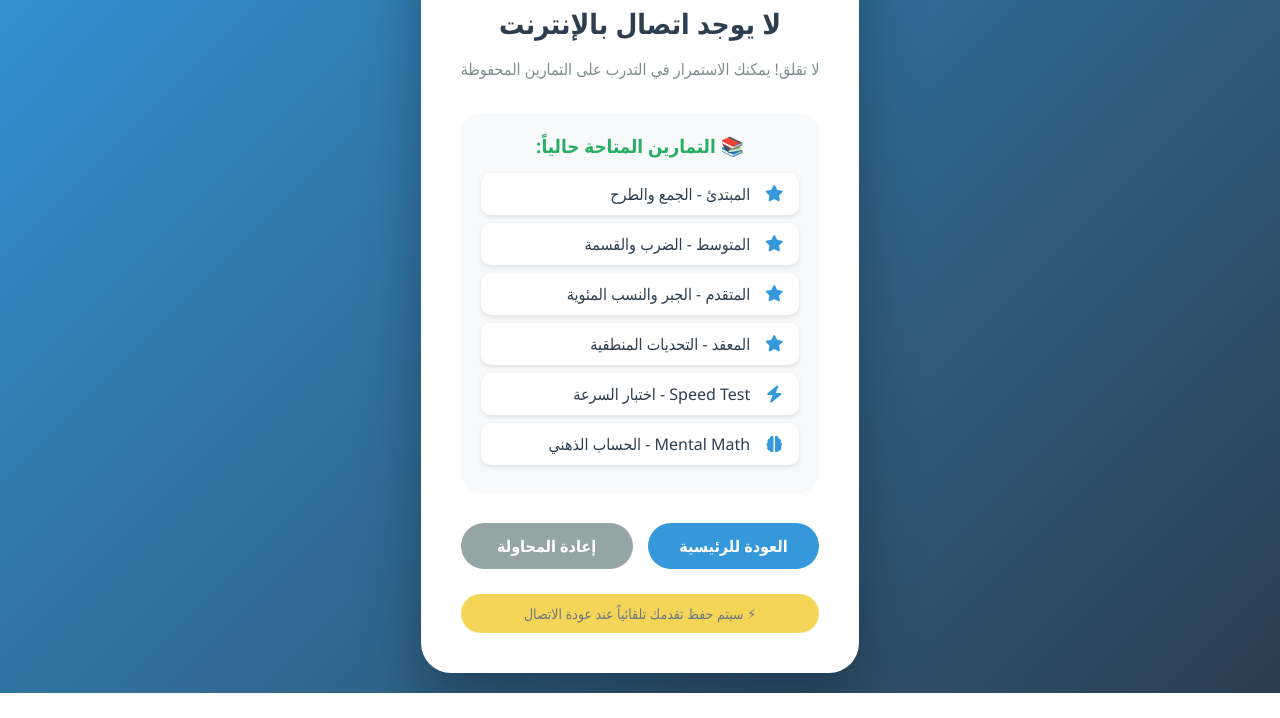
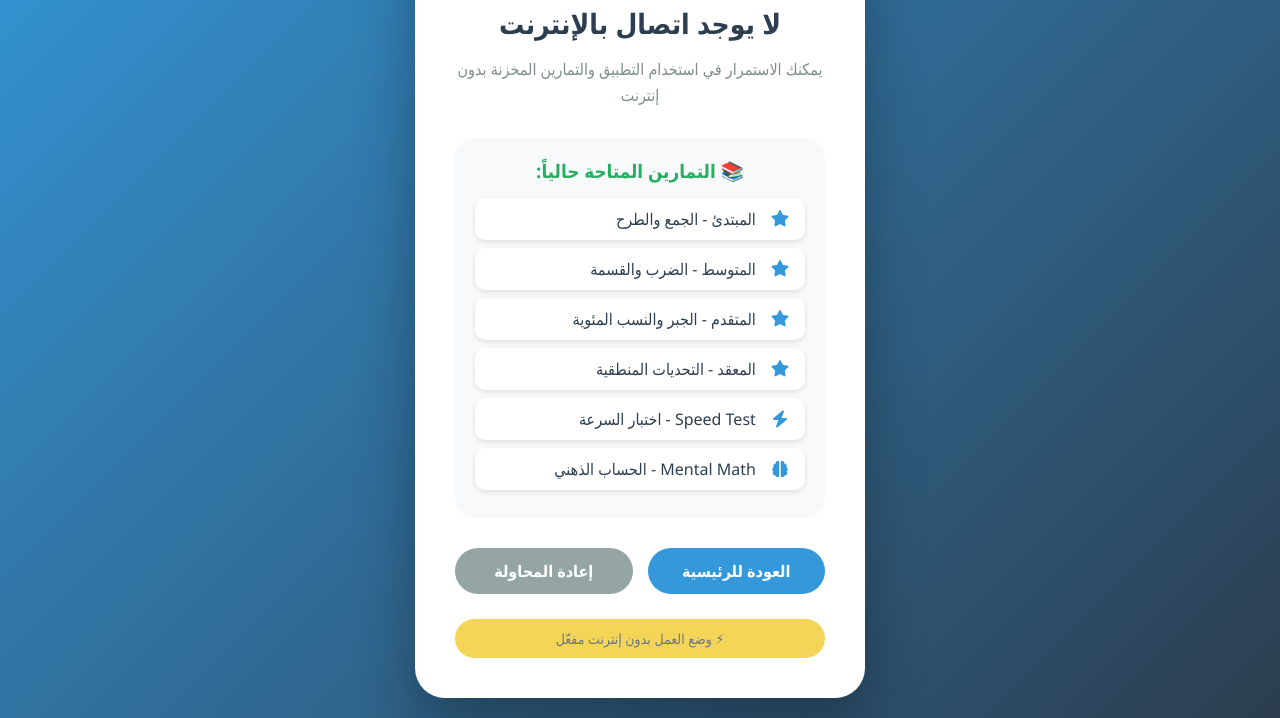
Before and after one commit to AbdMou191/MathLinguistic, a plain HTML site: page offline.html in a window 1280 px wide. Shown: the part 185-903 px from the top of the page. Before the commit the page ends 878 px from the top, so only its background shows below. Drawn offline with Linux system fonts and the light colour scheme; files that its build step writes are made by us from their sources; files whose address does not match are found by name.

Commit message:
Update offline.html

```diff
--- a/offline.html
+++ b/offline.html
@@ -67,6 +67,12 @@
             box-shadow: 0 2px 5px rgba(0,0,0,0.1);
             color: #2c3e50;
             text-align: right;
+            cursor: pointer;
+            transition: background 0.2s;
+        }
+
+        .feature-item:hover {
+            background: #eef7fc;
         }
 
         .feature-item i {
@@ -118,33 +124,45 @@
             100% { opacity: 1; }
         }
     </style>
-    <!-- ربط Font Awesome إذا كان متاحاً -->
-    <link rel="stylesheet" href="font-awesome/css/all.min.css">
+    <!-- ✅ تصحيح مسار Font Awesome -->
+    <link rel="stylesheet" href="/MathLinguistic/styles/font-awesome/css/all.min.css">
 </head>
 <body>
     <div class="offline-box">
         <div class="icon">📱</div>
         <h1>لا يوجد اتصال بالإنترنت</h1>
-        <p>لا تقلق! يمكنك الاستمرار في التدرب على التمارين المحفوظة</p>
+        <p>يمكنك الاستمرار في استخدام التطبيق والتمارين المخزنة بدون إنترنت</p>
 
         <div class="offline-features">
             <h3>📚 التمارين المتاحة حالياً:</h3>
-            <div class="feature-item"><i class="fas fa-star"></i> المبتدئ - الجمع والطرح</div>
-            <div class="feature-item"><i class="fas fa-star"></i> المتوسط - الضرب والقسمة</div>
-            <div class="feature-item"><i class="fas fa-star"></i> المتقدم - الجبر والنسب المئوية</div>
-            <div class="feature-item"><i class="fas fa-star"></i> المعقد - التحديات المنطقية</div>
-            <div class="feature-item"><i class="fas fa-bolt"></i> Speed Test - اختبار السرعة</div>
-            <div class="feature-item"><i class="fas fa-brain"></i> Mental Math - الحساب الذهني</div>
+            <div class="feature-item" onclick="window.location.href='/MathLinguistic/'"><i class="fas fa-star"></i> المبتدئ - الجمع والطرح</div>
+            <div class="feature-item" onclick="window.location.href='/MathLinguistic/'"><i class="fas fa-star"></i> المتوسط - الضرب والقسمة</div>
+            <div class="feature-item" onclick="window.location.href='/MathLinguistic/'"><i class="fas fa-star"></i> المتقدم - الجبر والنسب المئوية</div>
+            <div class="feature-item" onclick="window.location.href='/MathLinguistic/'"><i class="fas fa-star"></i> المعقد - التحديات المنطقية</div>
+            <div class="feature-item" onclick="window.location.href='/MathLinguistic/'"><i class="fas fa-bolt"></i> Speed Test - اختبار السرعة</div>
+            <div class="feature-item" onclick="window.location.href='/MathLinguistic/'"><i class="fas fa-brain"></i> Mental Math - الحساب الذهني</div>
         </div>
 
         <div class="buttons">
-            <button onclick="window.location.href='/'">العودة للرئيسية</button>
+            <!-- ✅ تصحيح المسار ليعود لمستودع MathLinguistic -->
+            <button onclick="window.location.href='/MathLinguistic/'">العودة للرئيسية</button>
             <button class="secondary" onclick="window.location.reload()">إعادة المحاولة</button>
         </div>
 
-        <div class="connection-status">
-            ⚡ سيتم حفظ تقدمك تلقائياً عند عودة الاتصال
+        <div class="connection-status" id="net-status">
+            ⚡ وضع العمل بدون إنترنت مفعّل
         </div>
     </div>
+
+    <script>
+        // ✅ إعادة التحميل التلقائية فور عودة الإنترنت
+        window.addEventListener('online', () => {
+            document.getElementById('net-status').innerHTML = '🟢 تم استعادة الاتصال! جاري التحديث...';
+            document.getElementById('net-status').style.background = '#2ecc71';
+            setTimeout(() => {
+                window.location.reload();
+            }, 1000);
+        });
+    </script>
 </body>
 </html>
```
